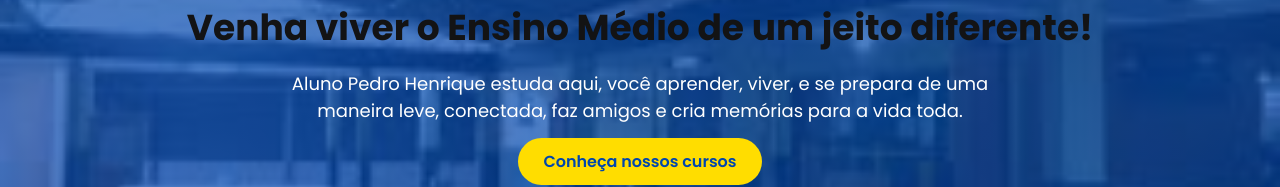
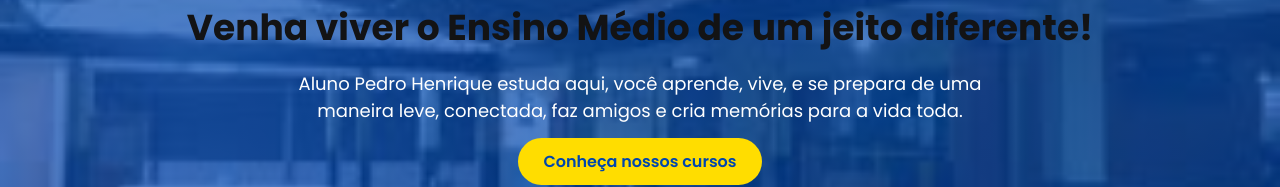
Before and after one commit to pedrocosta03-netizen/portal-edimar, a plain HTML site: page index.html in a window 1280 px wide. Shown: the part 220-407 px from the top of the page. Drawn offline with Linux system fonts and the light colour scheme.

Commit message:
Update index.html

```diff
--- a/index.html
+++ b/index.html
@@ -33,7 +33,7 @@
     <div class="hero-text">
       <h2>Venha viver o Ensino Médio de um jeito diferente!</h2>
       <p>
-        Aluno Pedro Henrique estuda aqui, você aprender, viver, e se prepara de uma maneira leve,
+        Aluno Pedro Henrique estuda aqui, você aprende, vive, e se prepara de uma maneira leve,
         conectada, faz amigos e cria memórias para a vida toda.
       </p>
       <a href="#cursos" class="btn">Conheça nossos cursos</a>
```
